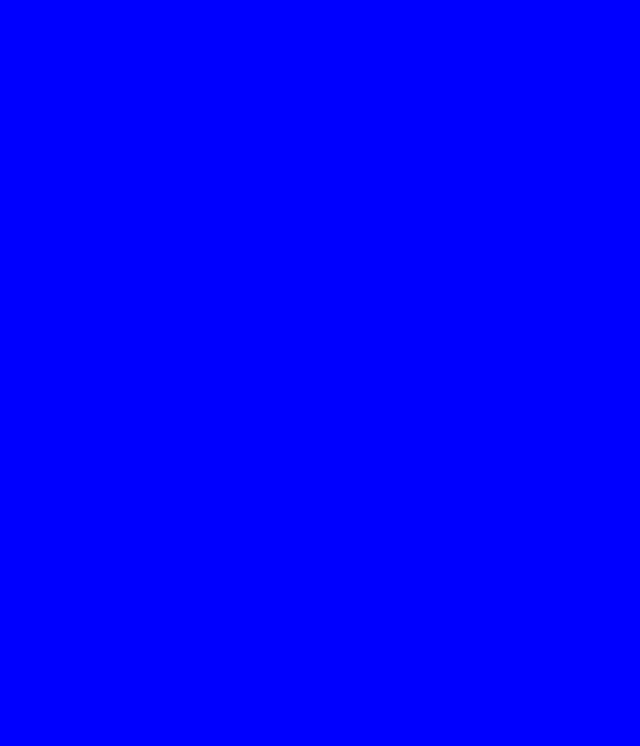
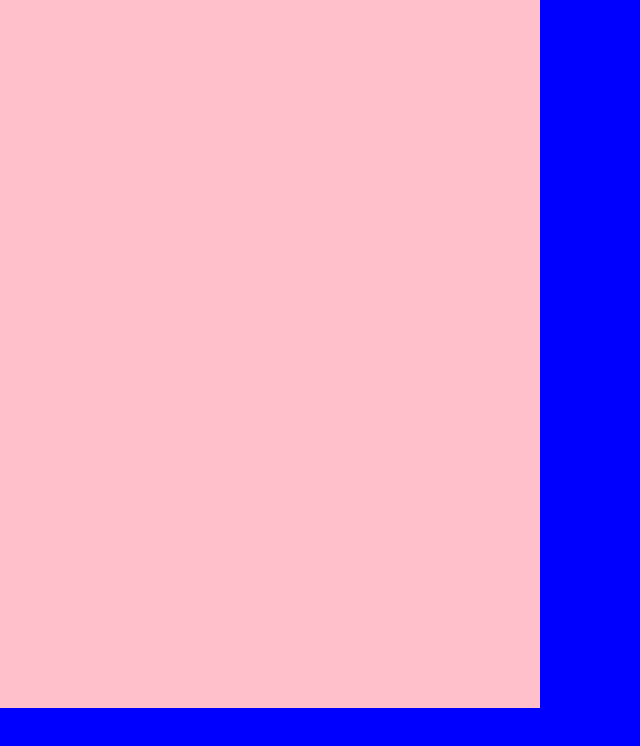
Before and after one commit to cdrmr18/react-calculator-app, a React (Create React App) app: page / in a window 1280 px wide. Shown: the top 746 px of the page, without its empty margins (0-640 px from the left). Built offline with nearby package versions, Linux system fonts and the light colour scheme.

Commit message:
added calculator component and adding buttons

```diff
--- a/src/App.js
+++ b/src/App.js
@@ -1,12 +1,15 @@
 import React from 'react';
 import './App.css';
 import styled from "styled-components";
+import Calculator from './components/Calculator.js'
 
 function App() {
   return (
-    <div className="App">
-      <Wrapper />
-    </div>
+   <Wrapper>
+     <div>
+      <Calculator />
+     </div>
+   </Wrapper>
   );
 }
 
--- /dev/null
+++ b/src/components/Calculator.js
@@ -0,0 +1,41 @@
+import React from 'react'
+import styled from "styled-components";
+
+function Calculator() {
+    return (
+        <Wrapper>
+           {/* <Settings>
+               <h2>calc</h2>
+           </Settings>
+            <Buttons>
+                <Button> 7 </Button>
+                <Button> 8 </Button>
+                <Button> 9 </Button>
+                <Button> Del </Button>
+                <Button> 4 </Button>
+                <Button> 5 </Button>
+                <Button> 6 </Button>
+                <Button> + </Button>
+                <Button> 1 </Button>
+                <Button> 2 </Button>
+                <Button> 3 </Button>
+                <Button> - </Button>
+                <Button> . </Button>
+                <Button> 0 </Button>
+                <Button> / </Button>
+                <Button> * </Button>
+
+                <Button> <p>Reset</p> </Button>
+                <Button> <p> = </p></Button>
+            </Buttons> */}
+        </Wrapper>
+    )
+}
+
+export default Calculator
+
+const Wrapper = styled.div`
+    background: pink;
+    width: 540px;
+    height: 708px;
+`
```
Also changed, not shown: 1 other file (tests, documents, lock files or other folders).
